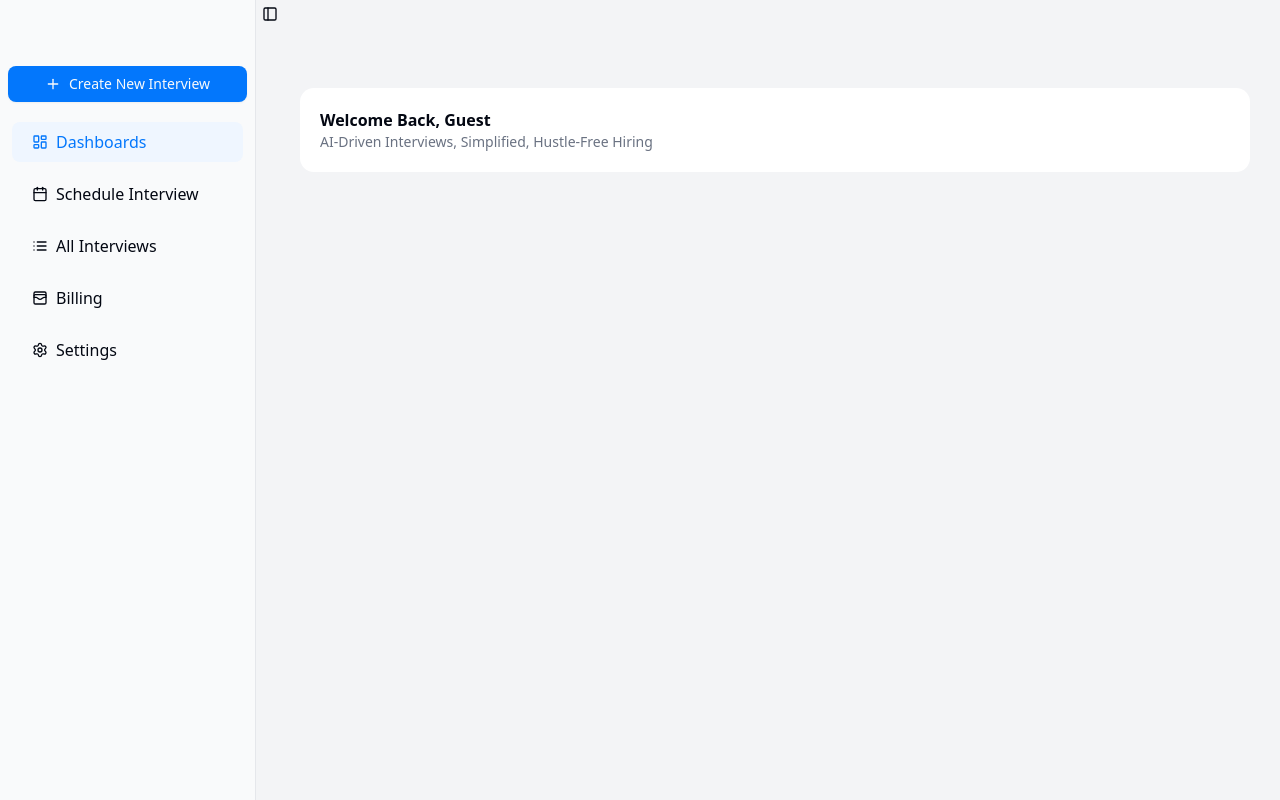
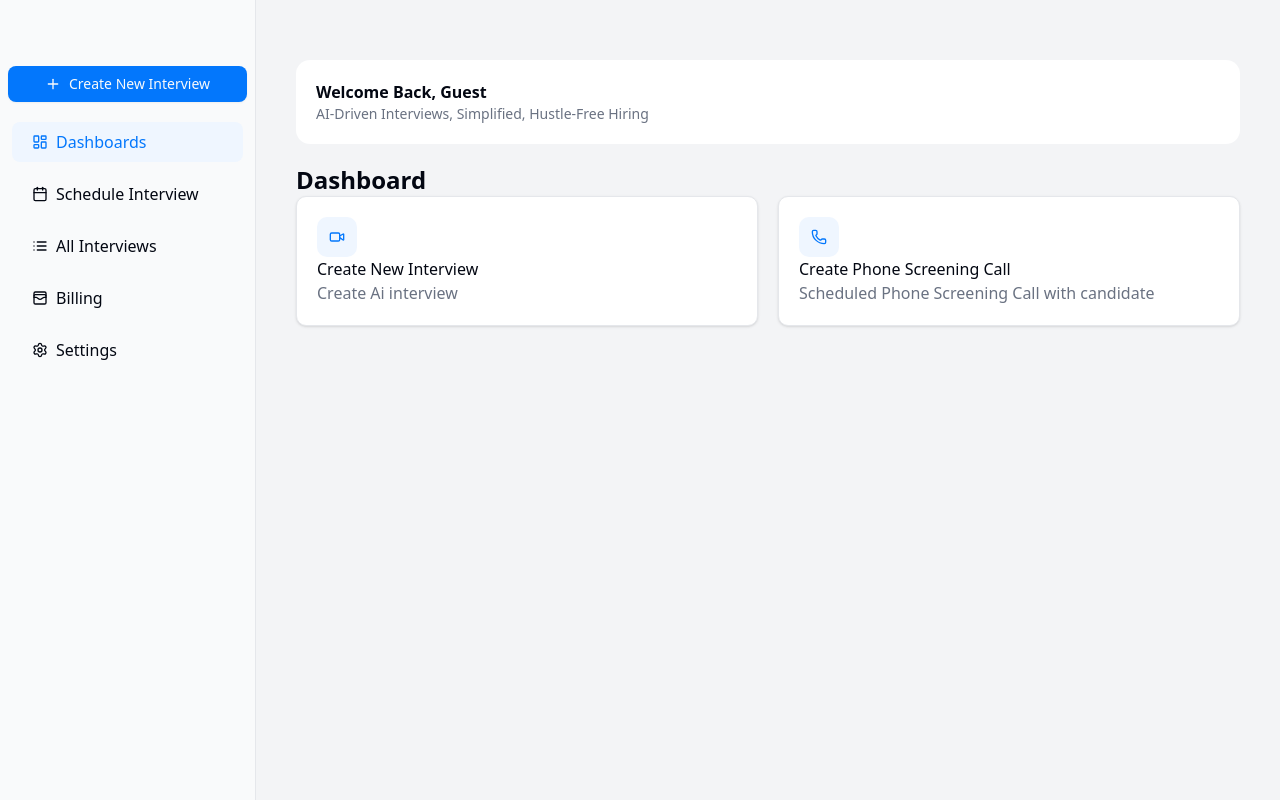
Before and after one commit to ayushptk/AI-Recruiter-Voice-Agent-Next.js-project, a Next.js app: page /dashboard in a window 1280 px wide. Built offline with nearby package versions, Linux system fonts and the light colour scheme; no server answers.

Commit message:
Create interview componenets

```diff
--- /dev/null
+++ b/src/app/(main)/dashboard/_components/CreateOptions.jsx
@@ -0,0 +1,22 @@
+import { Phone, Video } from 'lucide-react'
+import React from 'react'
+function CreateOptions(){
+    return (
+        <div className='grid grid-cols-2 gap-5'>
+           <div className='bg-white border border-gray-200 rounded-lg shadow dark:bg-gray-800 dark:border-gray-700 p-5'>
+            <Video  className='p-3 text-primary bg-blue-50 rounded-lg h-10 w-10'/>
+               <h2 className='fongt-bold'>Create New Interview</h2>
+               <p className='text-gray-500'>Create Ai interview</p>
+
+           </div>
+           <div className='bg-white border border-gray-200 rounded-lg shadow dark:bg-gray-800 dark:border-gray-700 p-5'>
+            <Phone  className='p-3 text-primary bg-blue-50 rounded-lg h-10 w-10'/>
+               <h2 className='fongt-bold'>Create Phone Screening Call</h2>
+               <p className='text-gray-500'>Scheduled Phone Screening Call with candidate</p>
+
+           </div>
+        </div>
+    )
+}
+
+export default CreateOptions
--- /dev/null
+++ b/src/app/(main)/dashboard/_components/latestinterview.jsx
@@ -0,0 +1,55 @@
+import React, { useEffect, useState } from 'react';
+import { Video } from 'lucide-react';
+import { Button } from '@/components/ui/button';
+import { supabase } from '@/services/supabaseClient';
+import { useUser } from '@/app/provider';
+import InterviewCard from './InterviewCard';
+
+function LatestInterviewsList() {
+
+    const [ InterviewList, setInterviewList ] = useState([]);
+    const {user} = useUser();
+
+    useEffect(() => {
+      user && GetInterviewList();
+    }, [user])
+
+    const GetInterviewList = async () => {
+       let { data: Interviews, error } = await supabase
+          .from('Interviews')
+          .select('*')
+          .eq('userEmail', user?.email)
+          .order('id', { ascending: false })
+          .limit(6)
+
+          console.log(Interviews);
+          setInterviewList(Interviews);
+
+    }
+
+
+  return (
+    <div className={"my-5"}>
+      <h2 className={"font-bold text-2xl"}>Interview Records</h2>
+
+      {InterviewList?.length == 0 && (
+        <div className={"p-5 flex flex-col gap-3 items-center mt-5"}>
+          <Video className={"h-10 w-10 text-primary"} />
+          <h2>No Interviews Found</h2>
+          <Button>+ Create New Interview</Button>
+        </div>
+      )}
+
+      {InterviewList &&
+        <div className={"grid grid-cols-2 lg:grid-cols-2 xl:grid-cols-4 gap-5 mt-5"}>
+          {InterviewList.map((interview, index) => (
+            <InterviewCard interview={interview} key={index} />
+          ))}
+        </div>
+      }
+
+    </div>
+  )
+}
+
+export default LatestInterviewsList;
--- a/src/app/(main)/dashboard/_components/welcomecontainer.jsx
+++ b/src/app/(main)/dashboard/_components/welcomecontainer.jsx
@@ -8,9 +8,9 @@ function WelcomeContainer () {
     const {user} = useUser();
     console.log("user are ",user)
     return (
-        <div>
-           <div>
-             <div className={"p-2 rounded-xl flex justify-between items-center mt-5 p-5"} style={{ backgroundColor: 'rgba(255, 255, 255)', position: 'fixed', left: '300px', right: '100',width: "950px" }}>
+
+          <div>
+          <div className={"p-2 rounded-xl flex justify-between items-center mt-5 p-5 mb-5"} style={{ backgroundColor: 'rgba(255, 255, 255)' }}>
       <div>
         <h2 className={"text-medium font-bold"}>Welcome Back, {user?.name || 'Guest'}</h2>
         <h2 className={"text-gray-500 text-sm"}>AI-Driven Interviews, Simplified, Hustle-Free Hiring</h2>
@@ -18,8 +18,9 @@ function WelcomeContainer () {
 
       {user&& <Image className="rounded-full" src={user.picture} width={40} height={40} alt={'Welcome Image'} />}
     </div>
-           </div>
-        </div>
+
+            </div>
+
     )
 }
 
--- /dev/null
+++ b/src/app/(main)/dashboard/createinterview/page.jsx
@@ -0,0 +1,9 @@
+function Createinterview() {
+    return (
+        <div>
+            <h1>createinterview</h1>
+        </div>
+    );
+}
+
+export default Createinterview
--- a/src/app/(main)/dashboard/page.jsx
+++ b/src/app/(main)/dashboard/page.jsx
@@ -1,11 +1,19 @@
 import React from "react";
 import WelcomeContainer from "./_components/welcomecontainer";
+import CreateOptions from "./_components/CreateOptions";
 
 function Dashboard() {
     return (
-        <div>
-           <WelcomeContainer />
-        </div>
+
+            <div>
+
+
+           <h1 className="text-2xl font-bold  ">Dashboard</h1>
+           <CreateOptions />
+           </div>
+
+
+
     )
 }
 
--- a/src/app/(main)/layout.js
+++ b/src/app/(main)/layout.js
@@ -8,7 +8,7 @@ function DashboardLayout({children}) {
         <Provider>
             <div className="bg-secondary">
                 <DashboardProvider>
-                    <div className="p-10">
+                    <div className="">
                         {children}
                     </div>
                 </DashboardProvider>
--- a/src/app/(main)/provider.js
+++ b/src/app/(main)/provider.js
@@ -3,14 +3,15 @@
 import { SidebarProvider, SidebarTrigger } from "@/components/ui/sidebar";
 import React from "react";
 import AppSidebar from "./_components/Appsidebar";
-
+import WelcomeContainer from "./dashboard/_components/welcomecontainer";
 
 function DashboardProvider({ children }) {
     return (
         <SidebarProvider>
            <AppSidebar />
-        <div className="w-full">
-            <SidebarTrigger />
+        <div className="w-full p-10">
+                  <WelcomeContainer />
+            {/* <SidebarTrigger /> */}
             {children}
         </div>
         </SidebarProvider>
--- a/src/app/provider.jsx
+++ b/src/app/provider.jsx
@@ -4,7 +4,7 @@ import React, { useEffect, useState, useContext } from 'react';
 import { supabase } from '../../services/supabaseClient';
 import { UserDetailContext } from '../../context/Userdetailcontext';
 function Provider({ children }) {
-  const [user, setUser] = useState(null);
+  const [user, setUser] = useState();
   console.log("user in provider",user)
 
   useEffect(() => {
```
